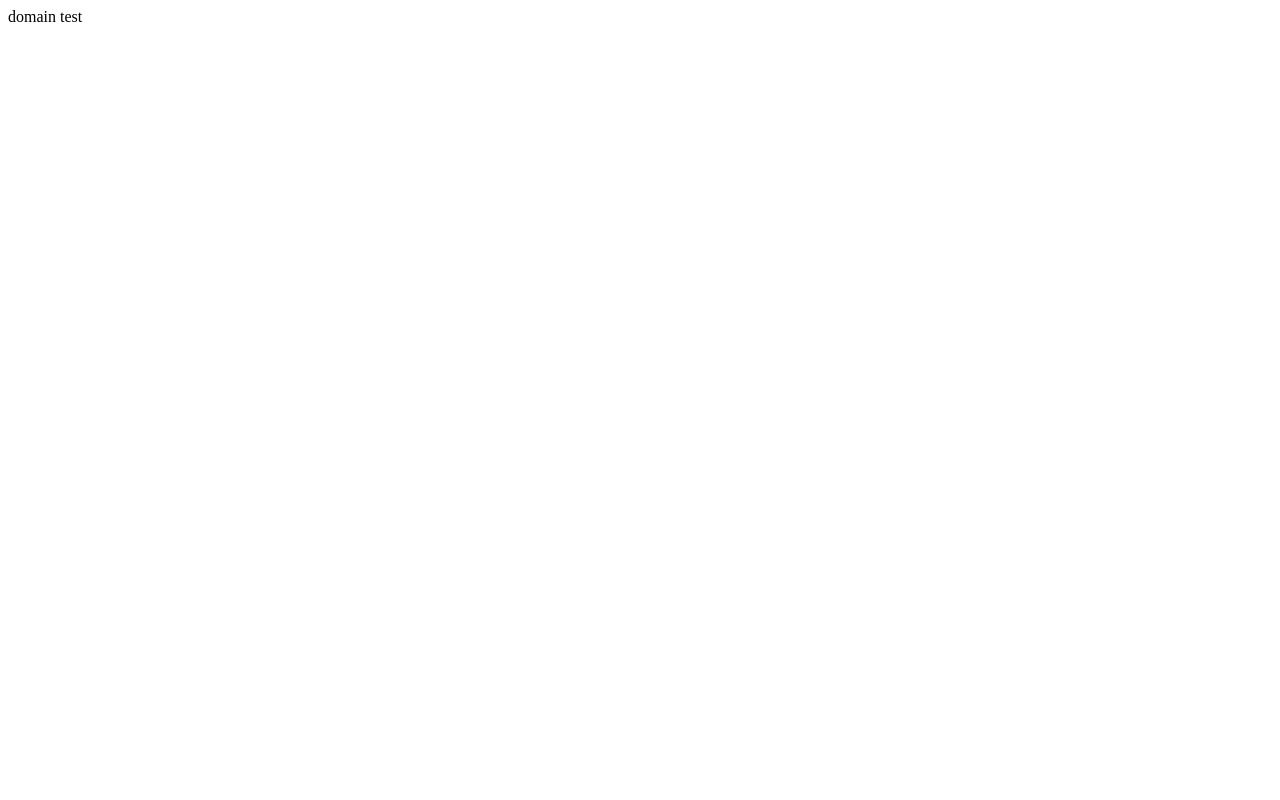
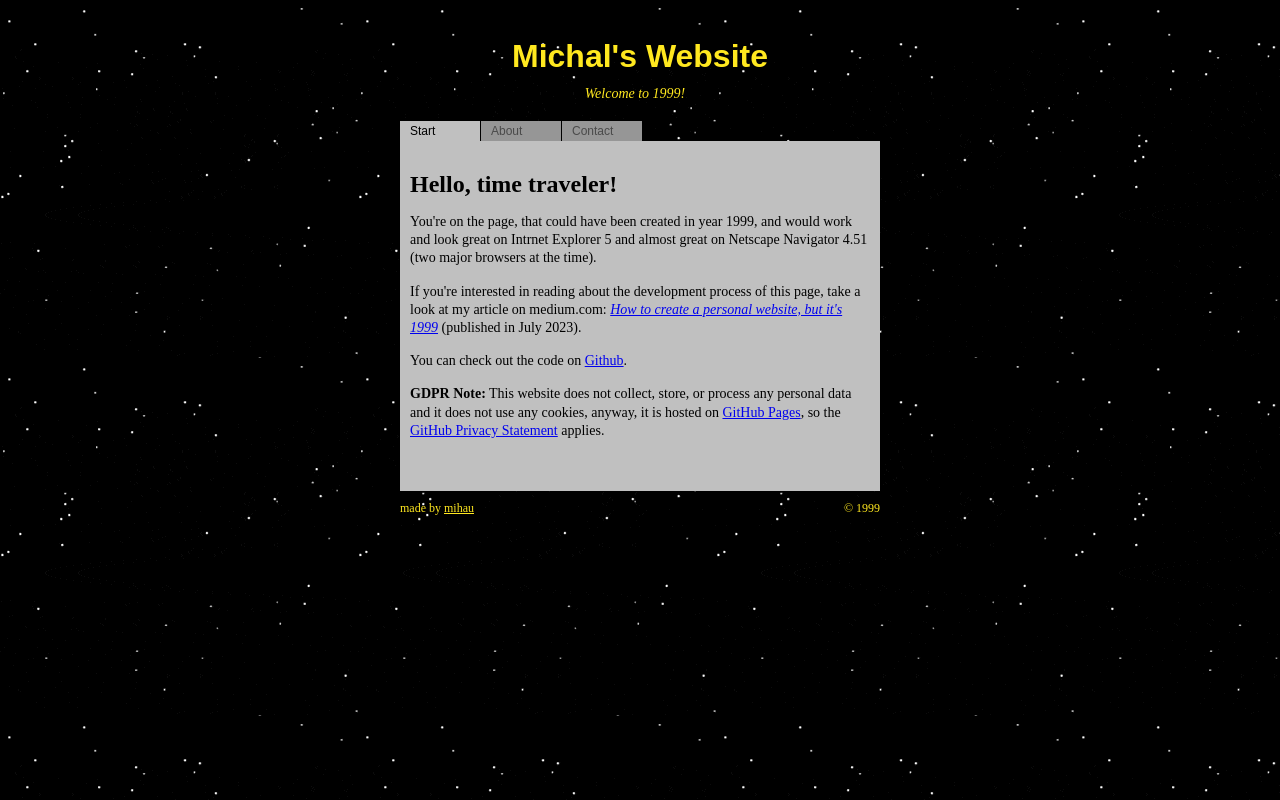
Before and after one commit to mihauco/1999-website, a plain HTML site: page index.html in a window 1280 px wide. Drawn offline with Linux system fonts and the light colour scheme.

Commit message:
complete page

```diff
--- /dev/null
+++ b/assets/scripts.js
@@ -0,0 +1,47 @@
+var activeTab = 'start';
+var catchphrasePos = 0;
+var catchphraseStep = 2;
+var maxCatchphrasePos = 30;
+
+if (probablyNetscape) {
+	window.onerror = function(message, file, line) {
+		alert('JavaScript error!\nFile: ' + file + '\nLine: ' + line + '\nMessage: ' + message);
+	}
+}
+
+function animateCatchphrase() {
+	if (Math.abs(catchphrasePos) >= maxCatchphrasePos) {
+		if (catchphraseStep > 0) {
+			catchphraseStep = -1;
+		} else {
+			catchphraseStep = 1;
+		}
+	}
+
+	catchphrasePos = catchphrasePos + catchphraseStep;
+
+	if (probablyNetscape) {
+		document.layers.catchphrase.left = catchphrasePos;
+	} else {
+		document.getElementById('catchphrase').style.left = catchphrasePos + 'px';
+	}
+}
+
+setInterval(animateCatchphrase, 100)
+
+function tabLinkClickHandler(tab, fromAnchor) {
+	if (tab === activeTab) return;
+
+	if (probablyNetscape && fromAnchor) {
+		document.layers[activeTab].visibility = 'hide'
+		document.layers[tab].visibility = 'show'
+
+		activeTab = tab;
+	} else if (!fromAnchor) {
+		document.getElementById(activeTab).style.display = 'none';
+		document.getElementById(activeTab + '-link').className = 'tab-control';
+		document.getElementById(tab).style.display = 'block';
+		document.getElementById(tab + '-link').className = 'tab-control-active';
+		activeTab = tab;
+	}
+}
--- /dev/null
+++ b/assets/styles.css
@@ -0,0 +1,192 @@
+body, html {
+	margin: 0;
+	padding: 0;
+	font-size: 14px;
+	font-family: Times New Roman, serif;
+	color: #000000;
+}
+
+.outer {
+	width: 100%;
+}
+
+.page-wrapper {
+	padding: 0;
+	width: 480px;
+	border: none;
+}
+
+html .page-wrapper {
+	margin: 40px 0;
+}
+
+h1 {
+	font-family: Arial, sans-serif;
+	color: #FFE81F;
+	margin: 0;
+	padding: 0;
+	font-size: 32px;
+	font-weight: bold;
+	line-height: 1;
+	text-align: center;
+	display: block;
+}
+
+.catchphrase {
+	margin: 0;
+}
+
+#catchphrase {
+	text-align: center;
+	font-size: 14px;
+	font-family: Times New Roman, serif;
+	font-style: italic;
+	color: #FFE81F;
+	line-height: 1;
+}
+
+html #catchphrase {
+	margin: 15px 0 20px 0;
+	width: 480px;
+	position: relative;
+}
+
+html .netscape-catchphrase-bottom-margin {
+	display: none;
+}
+
+.navigation {
+	margin: 0;
+}
+
+.tab-control {
+	display: block;
+	float: left;
+	padding: 3px 10px;
+	font-family: Arial, sans-serif;
+	font-size: 12px;
+	border: none;
+	width: 80px;
+	margin: 0;
+	background: #C0C0C0;
+}
+
+.tab-control a {
+	text-decoration: none;
+}
+
+.tab-control-active {
+	display: block;
+	float: left;
+	padding: 3px 10px;
+	font-family: Arial, sans-serif;
+	font-size: 12px;
+	border: none;
+	width: 80px;
+	margin: 0;
+	background: #C0C0C0;
+}
+
+.tab-control-active a {
+	text-decoration: none;
+}
+
+html .tab-control {
+	margin: 0 1px 0 0;
+	background: #969696;
+}
+
+html .tab-control a {
+	color: #4A4A4A;
+}
+
+html .tab-control-active {
+	margin: 0 1px 0 0;
+	background: #C0C0C0;
+}
+
+html .tab-control-active a {
+	color: #000000;
+}
+
+.clearfix {
+	clear: both;
+	display: table;
+}
+
+html .clearfix {
+	display: none;
+}
+
+.main {
+	background: #C0C0C0;
+	padding: 10px;
+	border: none;
+	width: 480px;
+	margin-top: -5px;
+	height: 350px;
+	overflow: hidden;
+}
+
+html .main {
+	margin-top: 0;
+}
+
+.main h2 {
+	font-size: 24px;
+	margin: 5px 0 0 0;
+}
+
+html .main h2 {
+	margin: 20px 0 15px 0;
+}
+
+.main .text {
+	margin: 0 0 10px 0;
+	line-height: 1.3;
+}
+
+html .main .text {
+	margin: 0 0 15px 0;
+}
+
+.face-image {
+	float: left;
+}
+
+html .face-image {
+	margin-right: 10px;
+}
+
+.bio-text {
+	padding-right: 10px;
+}
+
+.footer {
+	margin-top: 0;
+	color: #FFE81F;
+	font-size: 12px
+}
+
+html .footer {
+	margin-top: 10px;
+}
+
+.footer a {
+	color: #FFE81F;
+	text-decoration: underline;
+}
+
+.made-by {
+	float: left;
+}
+
+.copy {
+	float: right;
+}
+
+/* Adjustments for modern browsers */
+
+* {
+	box-sizing: border-box;
+}
--- a/index.html
+++ b/index.html
@@ -1,7 +1,100 @@
-<!DOCTYPE html>
-<html>
-	<title>domain test</title>
-</html>
-<body>
-	domain test
-</body>
+<!DOCTYPE HTML PUBLIC "-//W3C//DTD HTML 4.01 Transitional//EN">
+<HTML>
+	<HEAD>
+		<TITLE>
+			Michal's website
+		</TITLE>
+		<META name="description" content="My personal website made in 1999.">
+  		<META name="keywords" content="HTML, CSS, JavaScript, 1999">
+  		<META name="author" content="Michal Koczkodon">
+		<LINK rel="stylesheet" href="assets/styles.css">
+		<SCRIPT>
+			var probablyNetscape = !!document.layers && !!document.classes && !!document.ids;
+		</SCRIPT>
+	</HEAD>
+	<BODY style="background-image: url('assets/bg.gif')">
+		<DIV align="center">
+			<DIV class="page-wrapper">
+				<DIV align="left">
+					<DIV class="header">
+						<H1>Michal's Website</H1>
+						<DIV class="catchphrase">
+						<DIV id="catchphrase">
+							<ILAYER name="catchphrase">
+								Welcome to 1999!
+							</ILAYER>
+						</DIV>
+						<DIV class="netscape-catchphrase-bottom-margin">&nbsp;</DIV>
+						<DIV class="navigation">
+							<DIV class="tab-control-active" id="start-link" onClick="tabLinkClickHandler('start')">
+								<A href="#start" onClick="tabLinkClickHandler('start', true)">
+									Start
+								</A>
+							</DIV>
+							<DIV href="#about" class="tab-control" id="about-link" onClick="tabLinkClickHandler('about')">
+								<A href="#about" onClick="tabLinkClickHandler('about', true)">
+									About
+								</A>
+							</DIV>
+							<DIV  class="tab-control" id="contact-link" onClick="tabLinkClickHandler('contact')">
+								<A href="#contact" onClick="tabLinkClickHandler('contact', true)">
+									Contact
+								</A>
+							</DIV>
+						</DIV>
+						<DIV class="clearfix"></DIV>
+					</DIV>
+					<DIV class="main">
+						<ILAYER name="start" style="display: block;">
+							<DIV id="start">
+								<H2>Hello, time traveler!</H2>
+								<DIV class="text">
+									You're on the page, that could have been created in year 1999, and would work and look great on Intrnet Explorer 5 and almost great on Netscape Navigator 4.51 (two major browsers at the time).
+								</DIV>
+								<DIV class="text">
+									If you're interested in reading about the development process of this page, take a look at my article on medium.com: <I><A href="https://medium.com" target="_blank">How to create a personal website, but it's 1999</A></I> (published in July 2023).
+								</DIV>
+								<DIV class="text">
+									You can check out the code on <A href="https://github.com/mihauco/1999-website" target="_blank">Github</A>.
+								</DIV>
+								<DIV class="text"><B>GDPR Note:</B> This website does not collect, store, or process any personal data and it does not use any cookies, anyway, it is hosted on <A href="https://pages.github.com/" target="_blank">GitHub Pages</A>, so the <A href="https://docs.github.com/en/site-policy/privacy-policies/github-privacy-statement" target="_blank">GitHub Privacy Statement</A> applies.</DIV>
+							</DIV>
+						</ILAYER>
+						<ILAYER name="about" visibility="hide" top="-300" style="display: block;">
+							<DIV id="about">
+								<H2>About me...</H2>
+								<DIV class="bio">
+									<IMG id="face" src="assets/mk.jpg" width="100" height="100" class="face-image" alt="That's my face in the 2023"/>
+									<DIV class="bio-text">
+										<DIV class="text">
+											I'm Michal (pronounce: me-how). In the 1999 I was 10 years old and didn't know much about web development. Back then my favorite game was <I><A href="https://en.wikipedia.org/wiki/The_Prince_and_the_Coward" target="_blank">The Prince and The Coward</A></I>, I loved <I><A href="https://www.imdb.com/title/tt0120915/" target="_blank">Star Wars: Episode 1 - The Phantom Menace</A></I> movie and I wasn't much of a reader, but I believe the first book I read and enjoyed was <I><A href="https://blogs.bl.uk/european/2018/03/mr-inkblots-academy-a-polish-childrens-classic.html" target="_blank">Mr Inkblot's Academy</A></I> (by <A href="https://en.wikipedia.org/wiki/Jan_Brzechwa" target="_blank">Jan Brzechwa</A>).
+										</DIV>
+									</DIV>
+								</DIV>
+							</DIV>
+						</ILAYER>
+						<SCRIPT>
+							if (!probablyNetscape) {document.getElementById('about').style.display = 'none';}
+						</SCRIPT>
+						<ILAYER name="contact" visibility="hide" top="-600" style="display: block;">
+							<DIV id="contact">
+								<H2>Contact</H2>
+								<DIV class="text">
+									If you would like to reach out to me, try on <A href="https://twitter.com/mihauco" target="_blank">Twitter</A>, <A href="https://www.linkedin.com/in/mihauco/" target="_blank">LinkedIn</A> or send me an message at this special e-mail address: <a href="mailto:1999@mihau.co">1999@mihau.co</a>.
+								</DIV>
+							</DIV>
+						</ILAYER>
+						<SCRIPT>
+							if (!probablyNetscape) {document.getElementById('contact').style.display = 'none';}
+						</SCRIPT>
+					</DIV>
+					<DIV class="footer">
+						<DIV class="made-by">made by <A href="https://mihau.co" target="_blank">mihau</A></DIV>
+						<DIV class="copy">&copy; 1999</DIV>
+					</DIV>
+				</DIV>
+			</DIV>
+		</DIV>
+		<SCRIPT src="assets/scripts.js"></SCRIPT>
+	</BODY>
+</HTML>
```
Also changed, not shown: assets/bg.gif (added), assets/mk.jpg (added), 2 other files.
